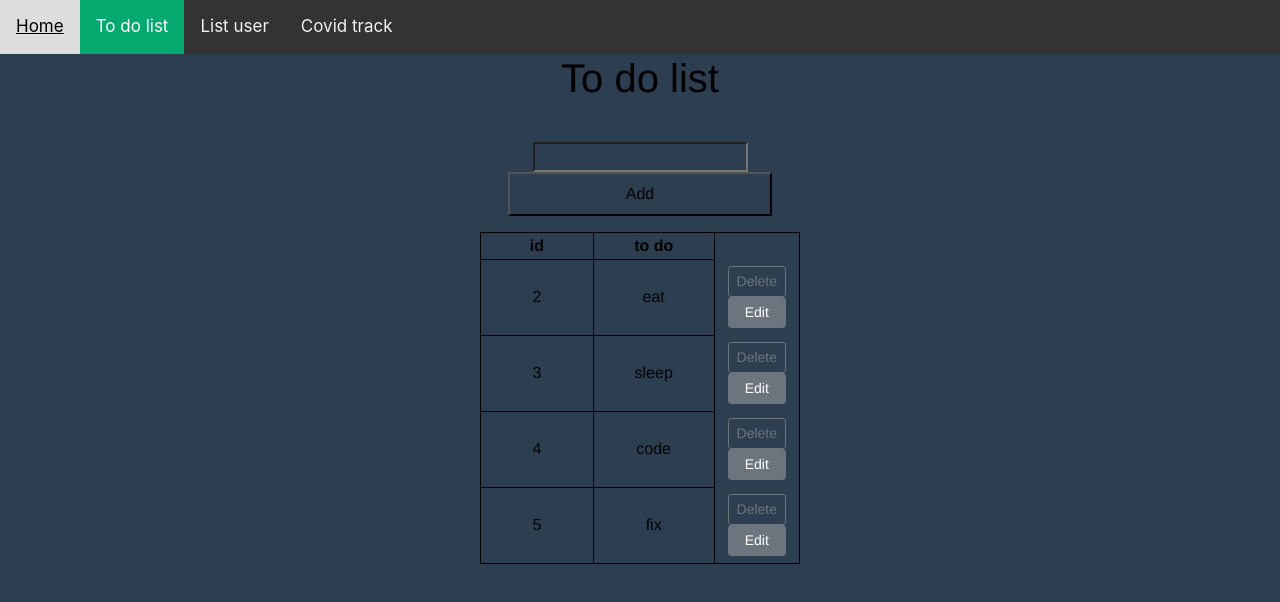
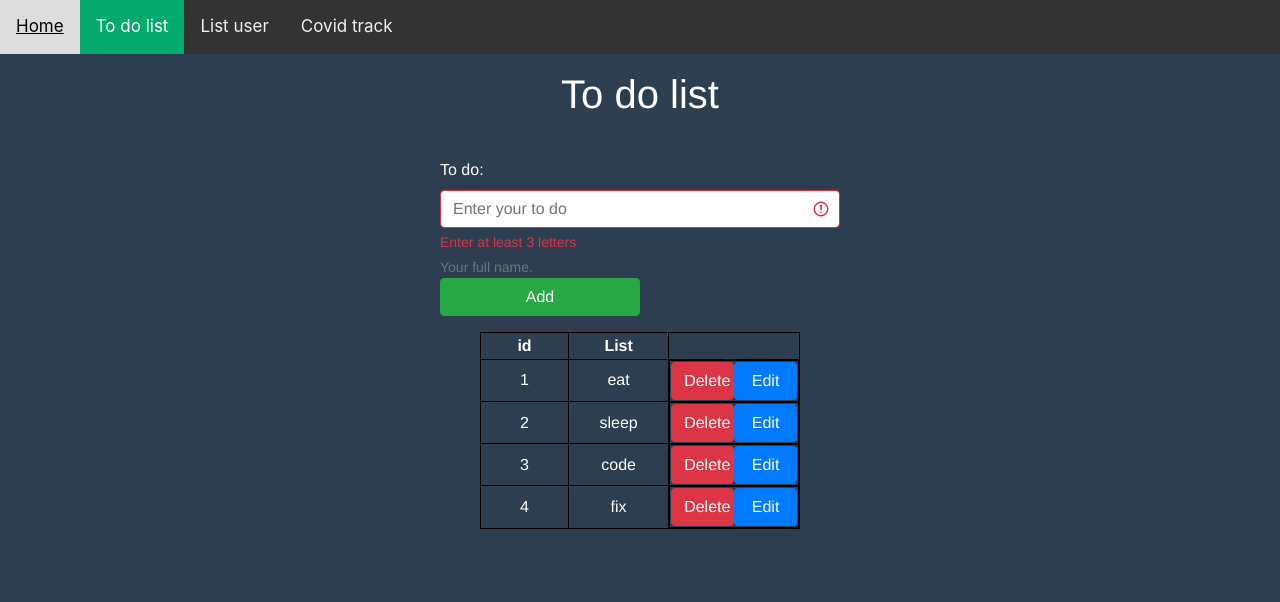
Before and after one commit to trung78952/VueProject, a Vue app: page /todolist in a window 1280 px wide. Shown: the top 602 px of the page. Built offline with nearby package versions, Linux system fonts and the light colour scheme.

Commit message:
custom boostrap

```diff
--- a/src/App.vue
+++ b/src/App.vue
@@ -29,10 +29,11 @@ export default {
 .content{
   display: flex;
   justify-content: center;
+  margin-top:1rem;
 
 }
 *{
   background-color: #2c3e50;
-  color: black;
+  color: white;
 }
 </style>
--- a/src/components/User/Uselist.vue
+++ b/src/components/User/Uselist.vue
@@ -32,6 +32,7 @@ li {
 }
 li:hover {
   background-color: aqua;
+  color: black;
   cursor: pointer;
 }
 </style>
--- a/src/components/todolist/Addtodo.vue
+++ b/src/components/todolist/Addtodo.vue
@@ -1,7 +1,18 @@
 <template>
   <div class="addform">
-    <input v-model="todo" type="text" />
-    <button @click="handleClickAdd">Add</button>
+    <label for="input-live">To do:</label>
+    <b-form-input
+    id="input-live"
+            v-model="todo"
+            :state="nameState"
+            aria-describedby="input-live-help input-live-feedback"
+            placeholder="Enter your to do " trim>
+    </b-form-input>
+    <b-form-invalid-feedback id="input-live-feedback">
+      Enter at least 3 letters
+    </b-form-invalid-feedback>
+    <b-form-text id="input-live-help">Your full name.</b-form-text>
+    <b-button variant="success" @click="handleClickAdd">Add</b-button>
   </div>
 </template>
 
@@ -12,6 +23,11 @@ export default {
     return {
       todo: "",
     };
+  },
+  computed: {
+    nameState() {
+      return this.todo.length > 2 ? true : false
+    }
   },
   methods: {
     handleClickAdd() {
@@ -38,10 +54,13 @@ export default {
 </script>
 
 <style>
-.addform{
+.addform {
   margin-top: 2rem;
+  text-align: start;
+  width: 25rem;
 }
-input{
+
+input {
   font-size: 20px;
   margin-bottom: 1rem;
 }
--- a/src/components/todolist/Listtodo.vue
+++ b/src/components/todolist/Listtodo.vue
@@ -3,13 +3,15 @@
     <table style="width: 100%">
       <tr>
         <th>id</th>
-        <th>to do</th>
+        <th>List</th>
+        <th></th>
       </tr>
-      <tr v-for="item in todos" :key="item.id">
-        <td>{{ item.id }}</td>
+      <tr v-for="item,index in todos" :key="item.id">
+        <td>{{ index + 1 }}</td>
         <td>{{ item.todo }}</td>
-        <td class="btn"><b-button variant="outline-secondary" size="sm" @click="handleDeleteclick(item.id)">Delete</b-button>
-          <b-button size="sm" @click="handleEditclick(item.todo)">Edit</b-button>
+        <td class="button">
+          <b-button variant="danger"  @click="handleDeleteclick(item.id)">Delete</b-button>
+          <b-button variant="primary" @click="handleEditclick(item.todo)">Edit</b-button>
         </td>
       </tr>
     </table>
@@ -27,13 +29,13 @@ export default {
     handleEdit: Function,
   },
   methods: {
-    handleDeleteclick(id){
+    handleDeleteclick(id) {
       //console.log('check delete',id)
       this.handleDelete(id)
     },
-    handleEditclick(id){
+    handleEditclick(id) {
       this.handleEdit(id)
-      console.log('check: ',this.$emit)
+      console.log('check: ', this.$emit)
     }
   },
 };
@@ -46,14 +48,18 @@ td {
   border: 1px black solid;
   width: 50%;
 }
+
 .list {
   width: 50%;
   margin: 1rem;
 }
-button{
-  width: 100%;
+
+button {
+  width: 50%;
+  margin: 0 1px;
 }
-.btn{
+
+.button {
   display: flex;
   width: 100%;
 }
```
Also changed, not shown: 1 other file (tests, documents, lock files or other folders).
